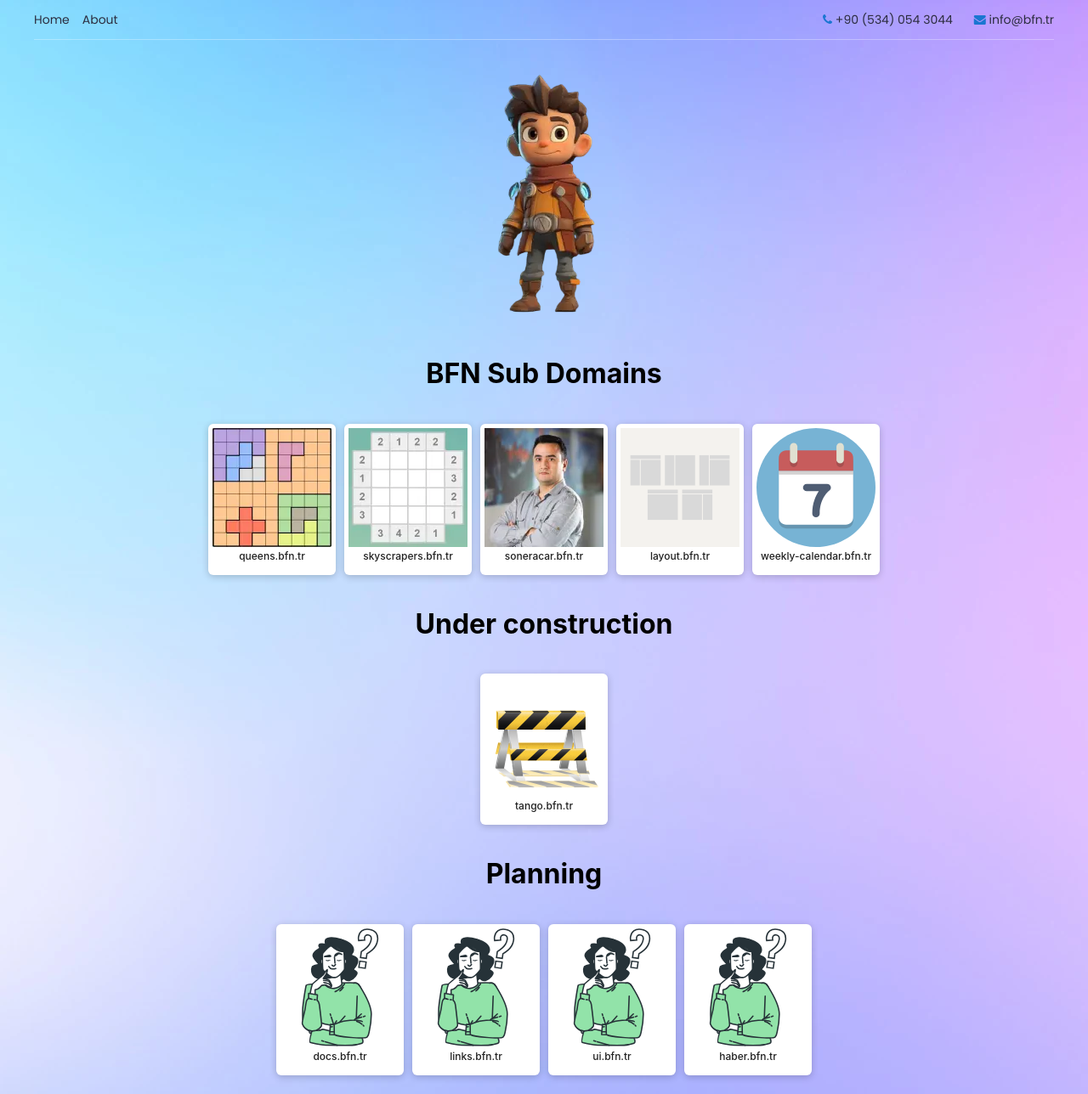
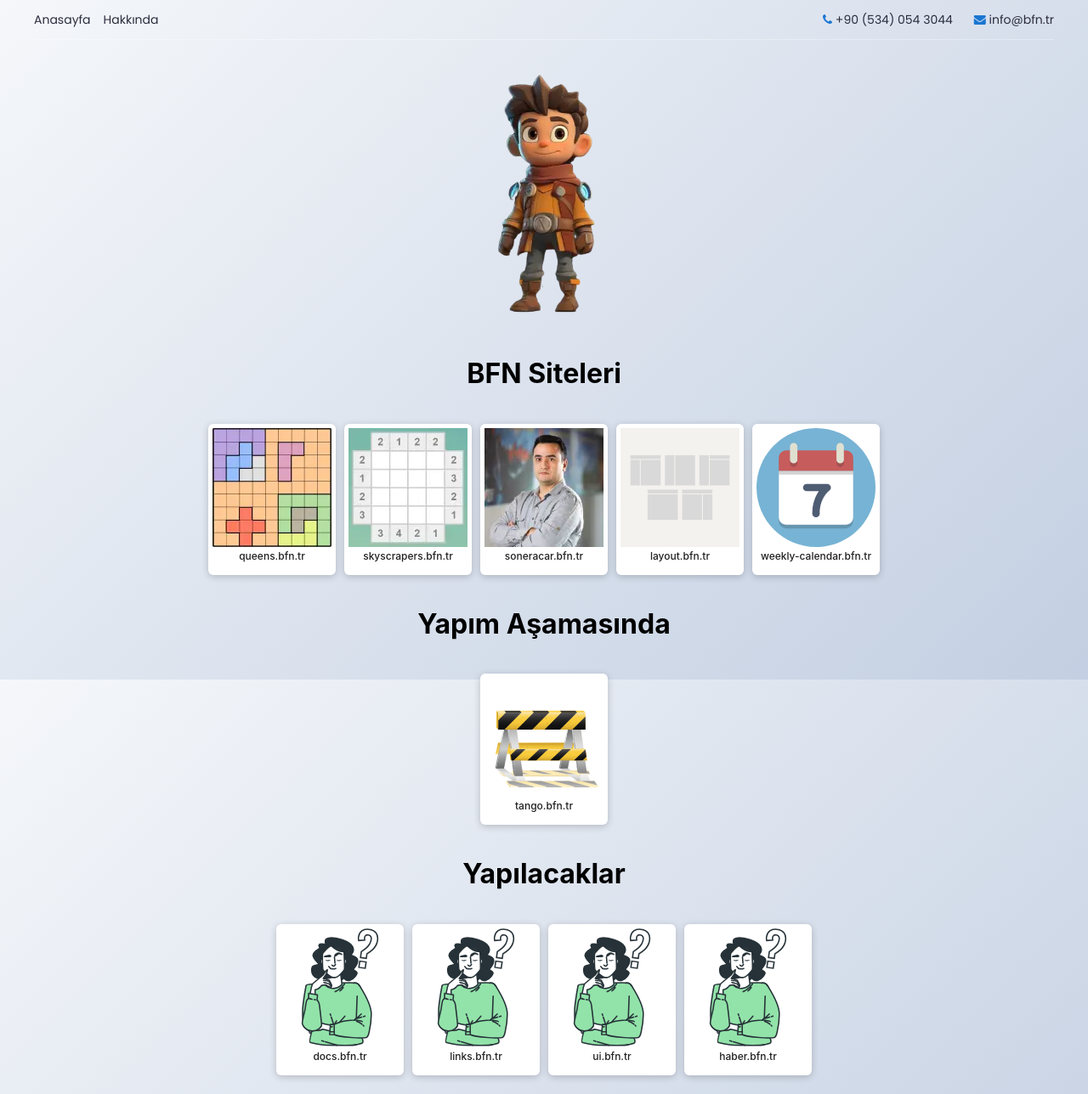
Before and after one commit to bfn-yazilim/bfn.tr, a PHP site: page / in a window 1280 px wide. Shown: the top 1288 px of the page at 85% size. Run offline with PHP 8.4, Linux system fonts and the light colour scheme.

Commit message:
🎯 : Genel

```diff
--- a/assets/css/main.css
+++ b/assets/css/main.css
@@ -54,8 +54,10 @@
   align-items: center;
   width: 100%;
   height: 100%;
-  background: #f4f2ee url(../img/bfn-yazilim-background.webp) no-repeat top
-    center;
+  //background: #f4f2ee url(../img/bfn-yazilim-background.webp) no-repeat top
+  //  center;
+  background-image: linear-gradient(135deg, #f5f7fa 0%, #c3cfe2 100%);
+  background-attachment: fixed;
   transition: all 1s ease-out;
   scroll-behavior: smooth;
   overscroll-behavior-y: contain;
--- a/index.html
+++ b/index.html
@@ -8,7 +8,7 @@
 
 		<!-- Google Fonts -->
 		<link href="https://fonts.googleapis.com/css?family=Poppins:200i,300,300i,400,400i,500,500i,600,600i,700,700i,800,800i,900,900i&display=swap" rel="stylesheet">
-    <link rel="stylesheet" href="assets/css/main.css?v=0.0.7">
+    <link rel="stylesheet" href="assets/css/main.css?v=0.0.8">
     <link rel="stylesheet" href="assets/css/font-awesome.min.css?v=0.0.7">
     <meta content="/assets/img/soner-acar.webp" itemprop="image">
     <!-- <script async src="https://pagead2.googlesyndication.com/pagead/js/adsbygoogle.js?client=ca-pub-1296049589985967"
@@ -27,18 +27,18 @@
   <header class="header">
     <div class="topbar">
    <div class="top-menu">
-    <a href="/" title="Home">Home</a>
-    <a href="/about" title="About">About</a>
+    <a href="/" title="Anasayfa">Anasayfa</a>
+    <a href="/about" title="Hakkında">Hakkında</a>
    </div>
    <div class="contact">
     <a href="tel:+905340543044"><i class="fa fa-phone"></i> +90 (534) 054 3044</a>
-    <a href="mail:info@bfn.tr"><i class="fa fa-envelope"></i> info@bfn.tr</a>
+    <a href="mailto:info@bfn.tr"><i class="fa fa-envelope"></i> info@bfn.tr</a>
    </div>
     </div>
   </header>
     <main>
         <img class="character" src="assets/img/soner-acar.webp" width="150px" height="305px" alt="Soner Acar" />
-        <h1>BFN Sub Domains</h1>
+        <h1>BFN Siteleri</h1>
         <div class="links">
             <a class="link" href="https://queens.bfn.tr" target="_blank" title="queens.bfn.tr"><img src="assets/img/links/queens.webp" alt="queens game" width="140px" height="140px"><p>queens.bfn.tr</p></a>
             <a class="link" href="https://skyscrapers.bfn.tr" target="_blank" title="skyscrapers.bfn.tr"><img src="assets/img/links/skyscrapers.webp" alt="skyscrapers game" width="140px" height="140px"><p>skyscrapers.bfn.tr</p></a>
@@ -46,11 +46,11 @@
             <a class="link" href="https://layout.bfn.tr" target="_blank" title="layout.bfn.tr"><img src="assets/img/links/layout.svg" alt="layout css" width="140px" height="140px"><p>layout.bfn.tr</p></a>
             <a class="link" href="https://weekly-calendar.bfn.tr" target="_blank" title="weekly-calendar.bfn.tr"><img src="assets/img/links/weekly-calendar.svg?v=2" alt="weekly calendar" width="140px" height="140px"><p>weekly-calendar.bfn.tr</p></a>
       </div>
-      <h1>Under construction</h1>
+      <h1>Yapım Aşamasında</h1>
       <div class="links">
           <a class="link" href="#" title="tango.bfn.tr"><img src="assets/img/links/todo.svg" alt="tango game" width="140px" height="140px"><p>tango.bfn.tr</p></a>
       </div>
-      <h1>Planning</h1>
+      <h1>Yapılacaklar</h1>
       <div class="links">
             <a class="link" href="#" title="docs.bfn.tr"><img src="assets/img/links/planning.svg?v=1" alt="docs page" width="140px" height="140px"><p>docs.bfn.tr</p></a>
             <a class="link" href="#" title="links.bfn.tr"><img src="assets/img/links/planning.svg?v=1" alt="links page" width="140px" height="140px"><p>links.bfn.tr</p></a>
```
Also changed, not shown: assets/img/links/Screenshot_1.png (added), assets/img/links/Screenshot_2.png (added), assets/img/links/Screenshot_3.png (added), assets/img/links/Screenshot_4.png (added).
